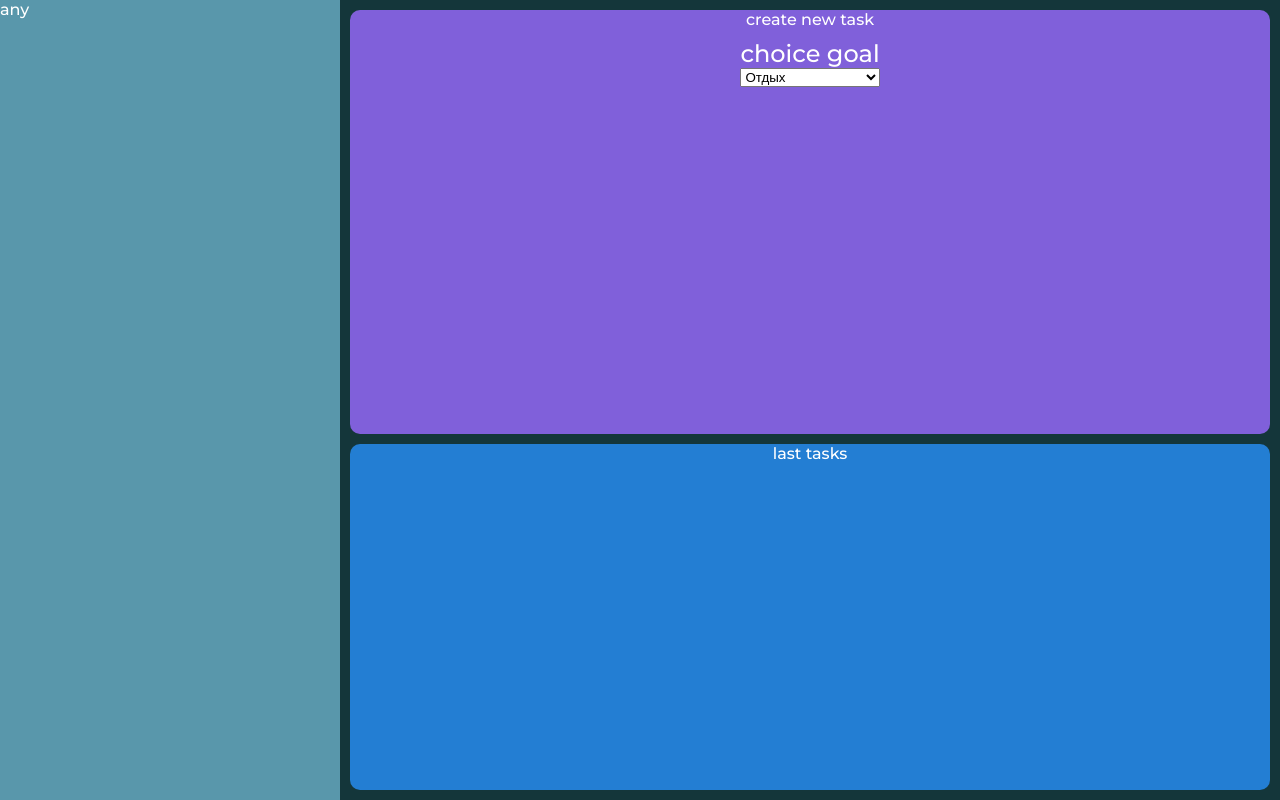
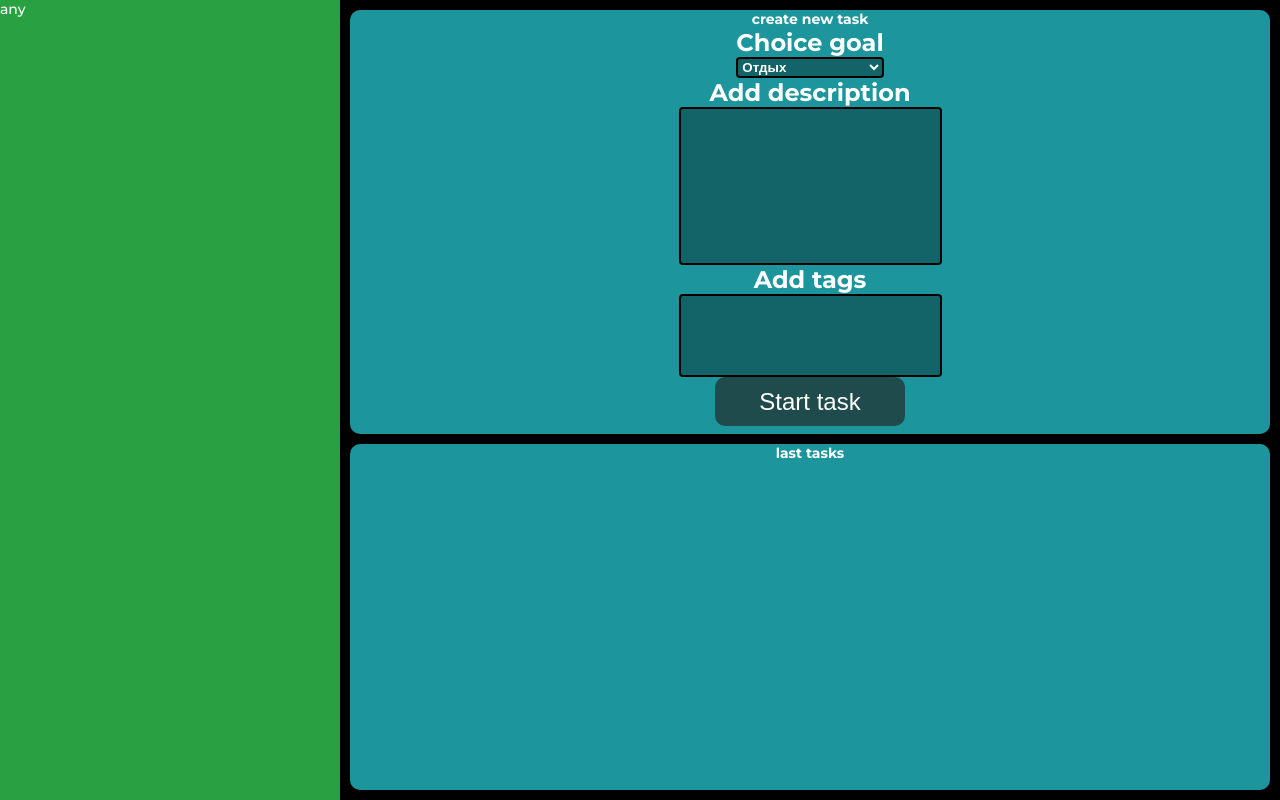
Before and after one commit to par1tet/houtask, a React (Vite) app in the folder houtask-react/: page / in a window 1280 px wide. Built offline with nearby package versions, Linux system fonts and the light colour scheme; the HTML template or start-up script is replaced by a standard one.

Commit message:
start new task is complited

```diff
--- a/houtask-react/src/assets/main.css
+++ b/houtask-react/src/assets/main.css
@@ -5,9 +5,9 @@ body, html {
     height: 100vh;
     font-family: "Montserrat", sans-serif;
 
-    background-color: #14363a;
+    background-color: #000000;
     color: #ffffff;
-    font-size: 16px;
+    font-size: 14px;
     font-weight: 500;
 
     --width-sidebar: 340px;
@@ -15,10 +15,39 @@ body, html {
     --gap-contentbar: 10px;
 }
 
+textarea {
+    resize: none;
+    border: 2px solid black;
+    border-radius: 4px;
+
+    color: white;
+
+    background-color: #136468;
+}
+
+textarea:focus {
+    outline: 0px;
+}
+
+select {
+    border: 2px solid black;
+    border-radius: 4px;
+
+    font-weight: 700;
+
+    background-color: #136468;
+    color: white;
+}
+
+select:focus {
+    outline: 0px;
+}
+
+
 .sidebar {
     width: var(--width-sidebar);
     height: 100vh;
-    background-color: #5997AB;
+    background-color: #29A143;
 }
 
 .contentbar {
@@ -34,6 +63,8 @@ body, html {
     height: calc(100vh - calc(var(--margin-contentbar) * 2));
     width: calc(100vw - var(--width-sidebar) - calc(var(--margin-contentbar) * 2));
 
+    font-weight: 700;
+
     overflow: hidden;
     text-align: center;
 
@@ -46,7 +77,7 @@ body, html {
 }
 
 .contentbar__new-task {
-    background-color: #8060da;
+    background-color: #1C969C;
     height: var(--heigth-new-task);
 
     border-radius: 10px;
@@ -55,7 +86,7 @@ body, html {
 }
 
 .contentbar__last-tasks {
-    background-color: #237ed3;
+    background-color: #1C969C;
     height: var(--heigth-last-tasks);
 
     border-radius: 10px;
@@ -65,7 +96,12 @@ body, html {
 
 .contentbar__new-content{
     display: flex;
+
+    flex-direction: column;
+    justify-content: space-between;
+
     width: 100%;
+    height: 94%;
 }
 
 .contentbar__new-content-section {
@@ -73,10 +109,58 @@ body, html {
 
     font-size: 24px;
 
-    margin: 10px auto 0 auto;
+    margin: 0 auto;
     flex-direction: column;
 }
 
 .contentbar__new-content-desc {
+    display: flex;
 
+    font-size: 24px;
+
+    margin: 0 auto;
+    flex-direction: column;
 }
+
+.contentbar__new-content-tags {
+    display: flex;
+
+    font-size: 24px;
+
+    margin: 0 auto;
+    flex-direction: column;
+}
+
+.contentbar__new-content-starttask {
+    display: flex;
+
+    width: 190px;
+    height: 50px;
+
+    margin: 0 auto;
+    flex-direction: column;
+}
+
+.contentbar__new-content-starttask > button {
+    font-size: 24px;
+
+    color: white;
+    background-color: #204B4D;
+
+    border: 0px;
+    border-radius: 10px;
+
+    /* transition: ; */
+    transition: box-shadow 800ms, transform 400ms;
+
+    width: 100%;
+    height: 100%;
+}
+
+.contentbar__new-content-starttask > button:hover {
+    cursor: pointer;
+
+    box-shadow: 0px 0px 48px #43d4db;
+
+    transform: scale(1.05);
+}
--- a/houtask-react/src/components/NewTask.jsx
+++ b/houtask-react/src/components/NewTask.jsx
@@ -8,17 +8,22 @@ export const NewTask = (props) => {
             </span>
             <div className="contentbar__new-content">
                 <div className="contentbar__new-content-section">
-                    choice goal
+                    Choice goal
                     <select>
                         <option value="Отдых">Отдых</option>
                         <option value="Еще чета">Еще чета</option>
                     </select>
                 </div>
                 <div className="contentbar__new-content-desc">
-
+                    Add description
+                    <textarea name="" id="" cols="30" rows="10" spellcheck="false"></textarea>
+                </div>
+                <div className="contentbar__new-content-tags">
+                    Add tags
+                    <textarea name="" id="" cols="30" rows="5" spellcheck="false"></textarea>
                 </div>
                 <div className="contentbar__new-content-starttask">
-
+                    <button>Start task</button>
                 </div>
             </div>
         </div>
```
